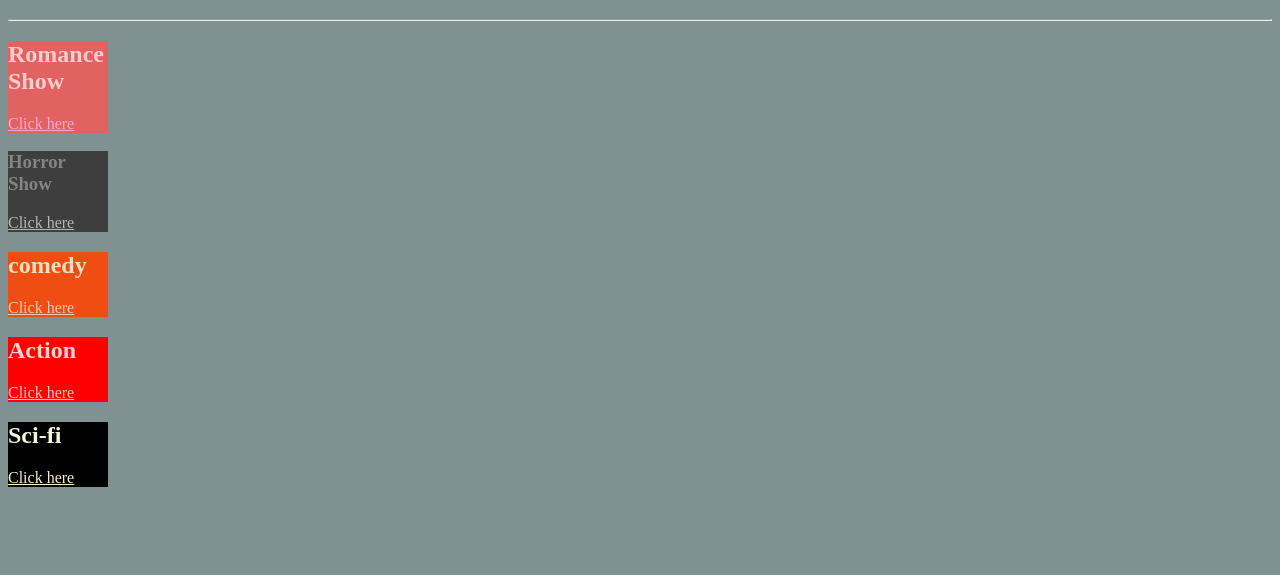
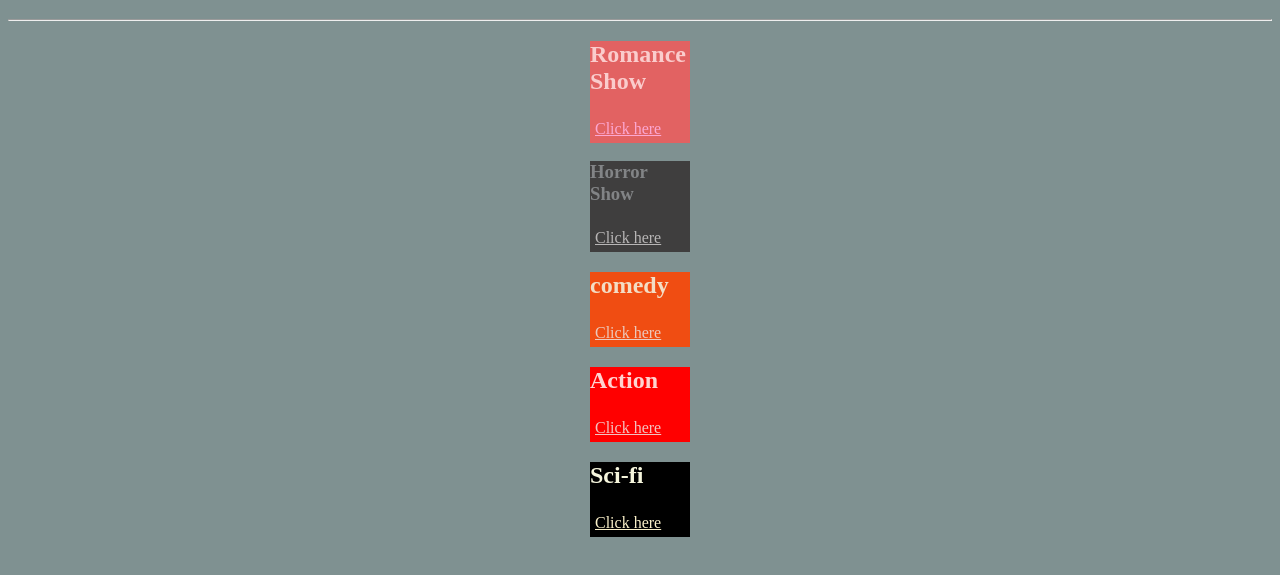
Before and after one commit to lilpurp7/Anime-shows, a plain HTML site: page index.html in a window 1280 px wide. Shown: the part 61-636 px from the top of the page. Drawn offline with Linux system fonts and the light colour scheme.

Commit message:
kind of done

```diff
--- a/index.css
+++ b/index.css
@@ -22,6 +22,8 @@ div {
   background-color: rgb(226, 98, 98) ;
   color: rgb(250, 204, 204);
   width: 100PX;
+  margin-left: auto;
+  margin-right: auto;
 
 }
 .dark-gray {
@@ -47,24 +49,51 @@ div {
 
 .Action {
   color: rgb(243, 195, 193);
+  padding: 5px;
 }
 
 
 .Horror{
   color: rgb(184, 182, 182);
+  padding: 5px;
 }
 
 
 .Romance{
   color: rgb(252, 167, 210);
+  padding: 5px;
 }
 
 
 .Comedy {
   color: rgb(236, 201, 188);
+  padding: 5px;
+
 }
 
 
 .Sci-fi{
   color: rgb(250, 240, 201);
+  padding: 5px;
 }
+
+a {
+  display: block;
+}
+
+.Romance:hover {
+  background-color: rgb(167, 42, 33);
+}
+
+.Action:hover {
+  background-color: rgb(99, 3, 3);
+}
+.Horror:hover{
+  background-color: black;
+}
+.Comedy:hover{
+  background-color: rgb(253, 126, 22);
+}
+.Sci-fi:hover{
+  background-color: rgb(58, 56, 32);
+}
```
Also changed, not shown: Romance.html (+1 -1 lines).
